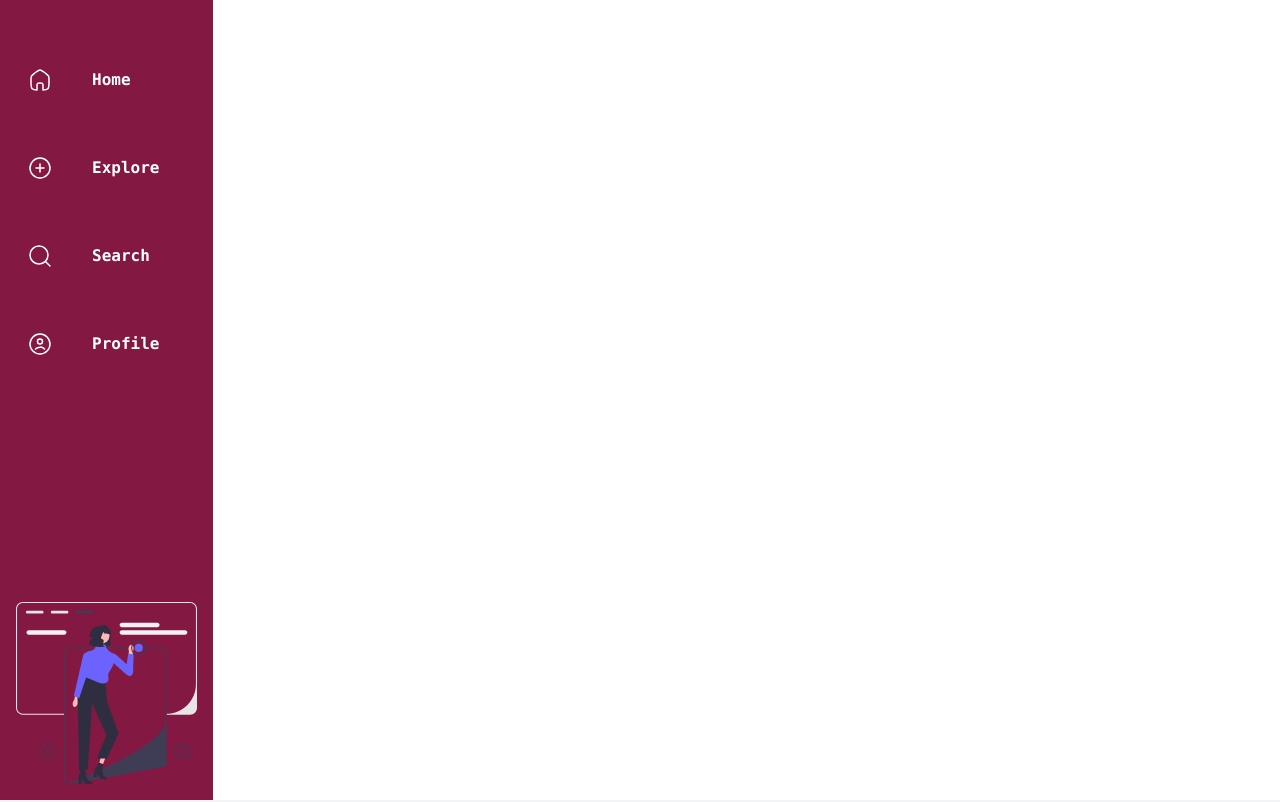
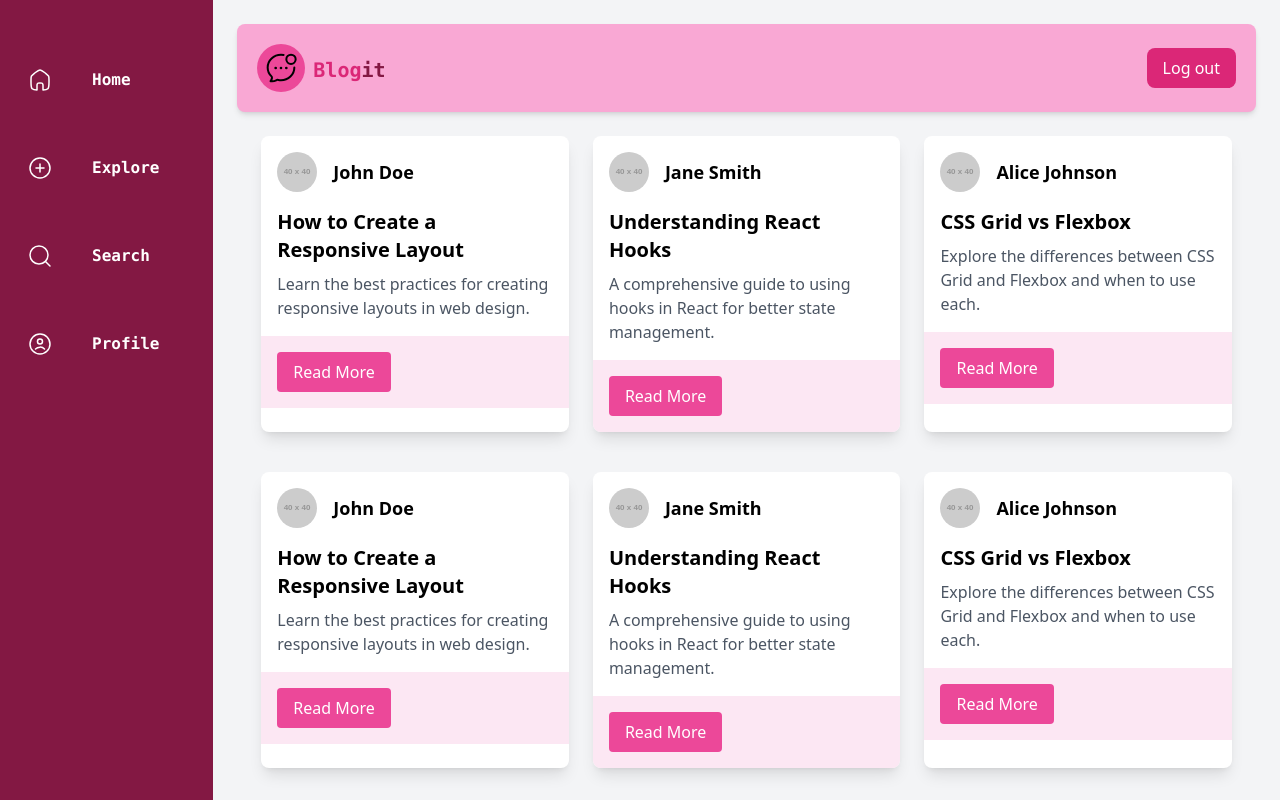
Before and after one commit to Siddhi-sahu/blog-it, a React (Vite) app in the folder frontend/: page /explore in a window 1280 px wide. Shown: the top 802 px of the page. Built offline with nearby package versions, Linux system fonts and the light colour scheme.

Commit message:
added blog cards and sections layout and design

```diff
--- a/frontend/src/components/BlogCard.jsx
+++ b/frontend/src/components/BlogCard.jsx
@@ -15,8 +15,8 @@ const BlogCard = ({ author, title, overview }) => {
         <h2 className="text-xl font-bold mb-2">{title}</h2>
         <p className="text-gray-600">{overview}</p>
       </div>
-      <div className="bg-gray-100 p-4">
-        <button className="bg-blue-500 text-white py-2 px-4 rounded hover:bg-blue-600">
+      <div className="bg-pink-100 p-4">
+        <button className="bg-pink-500 text-white py-2 px-4 rounded hover:bg-pink-600">
           Read More
         </button>
       </div>
--- a/frontend/src/components/BlogsSection.jsx
+++ b/frontend/src/components/BlogsSection.jsx
@@ -4,6 +4,7 @@ import BlogCard from "./BlogCard";
 const BlogsSection = () => {
   return (
     <div className="p-6 grid gap-6 grid-cols-1 sm:grid-cols-2 lg:grid-cols-3">
+      {/* <div className="p-6 grid gap-6 grid-cols-1"> */}
       <BlogCard
         author="John Doe"
         title="How to Create a Responsive Layout"
--- a/frontend/src/components/Sidebar.jsx
+++ b/frontend/src/components/Sidebar.jsx
@@ -9,7 +9,7 @@ import profileIcon from "../assets/profile.svg";
 const Sidebar = () => {
   return (
     <>
-      <div className="col-span-1 md:col-span-2 bg-pink-900 text-white font-bold p-4 font-mono ">
+      <div className="col-span-1 md:col-span-2 bg-pink-900 text-white font-bold p-4 font-mono  h-screen sticky top-0 ">
         <div className="flex flex-col justify-between h-full">
           <div className=" flex flex-col justify-center items-center gap-10 mt-10">
             <DashboardLinks icon={homeIcon} label={"Home"} to={"/dashboard"} />
@@ -17,13 +17,13 @@ const Sidebar = () => {
             <DashboardLinks icon={searchIcon} label={"Search"} to={""} />
             <DashboardLinks icon={profileIcon} label={"Profile"} to={""} />
           </div>
-          <div>
+          {/* <div>
             <img
               src={SidebarIcon}
               alt=""
               className="transform transition-transform duration-200 ease-in-out hover:scale-105 hover:shadow-lg"
             />
-          </div>
+          </div> */}
         </div>
       </div>
     </>
--- a/frontend/src/pages/Dashboard.jsx
+++ b/frontend/src/pages/Dashboard.jsx
@@ -9,7 +9,7 @@ const Dashboard = () => {
       <div className="grid grid-cols-5 md:grid-cols-12 h-screen">
         <Sidebar />
 
-        <div className="col-span-4 md:col-span-10 bg-gray-100 p-6">
+        <div className="col-span-4 md:col-span-10 bg-gray-100 p-6 overflow-y-auto">
           <Navbar />
         </div>
       </div>
--- a/frontend/src/pages/Explore.jsx
+++ b/frontend/src/pages/Explore.jsx
@@ -8,10 +8,10 @@ const Explore = () => {
     <>
       <div className="grid grid-cols-5 md:grid-cols-12 h-screen">
         <Sidebar />
-      </div>
-      <div className="col-span-4 md:col-span-10 bg-gray-100 p-6">
-        <Navbar />
-        <BlogsSection />
+        <div className="col-span-4 md:col-span-10 bg-gray-100 p-6 overflow-y-auto">
+          <Navbar />
+          <BlogsSection />
+        </div>
       </div>
     </>
   );
--- /dev/null
+++ b/frontend/src/pages/Logout.jsx
@@ -0,0 +1,7 @@
+import React from "react";
+
+const Logout = () => {
+  return <div></div>;
+};
+
+export default Logout;
```
